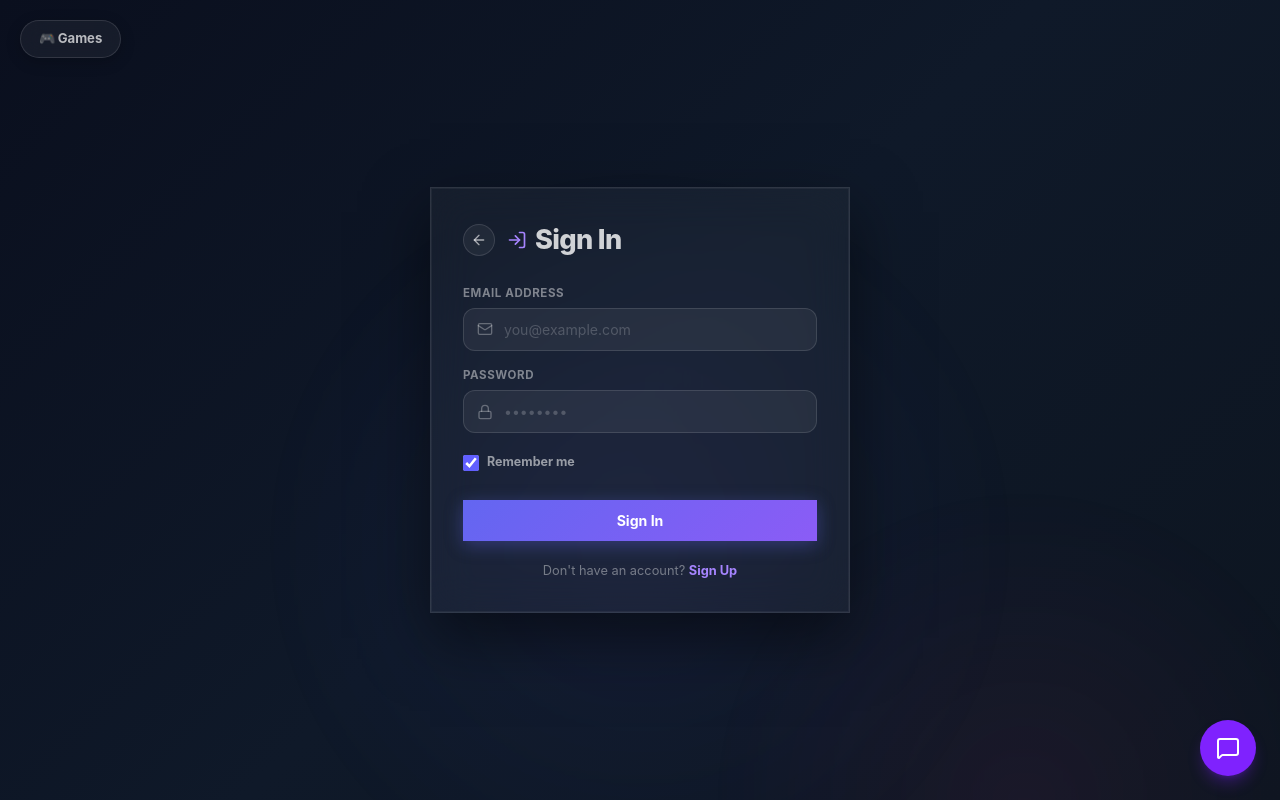
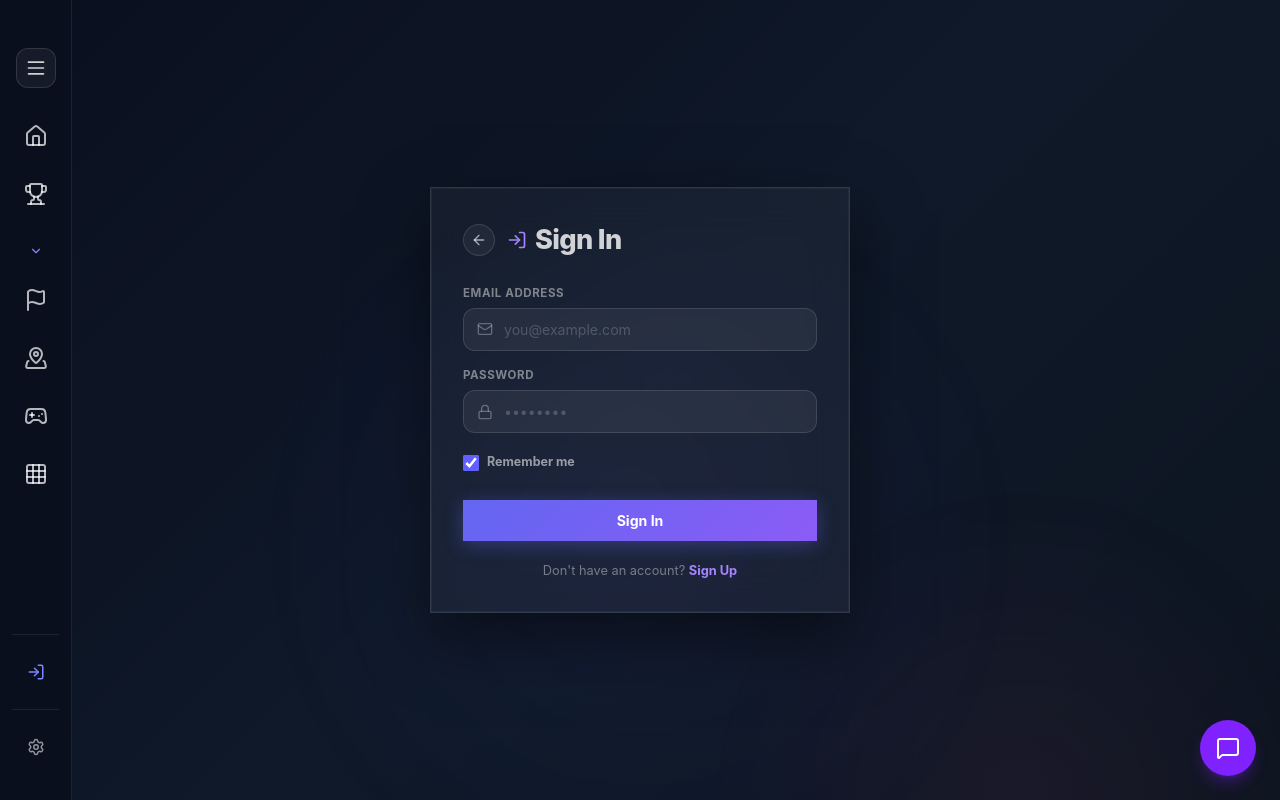
Before and after one commit to PrithvirajVNair/GAMES, a React (Vite) app: page /signin in a window 1280 px wide. Built offline with nearby package versions, Linux system fonts and the light colour scheme; no server answers; a web font is replaced by a local one.

Commit message:
style: Sidebar UI Change

```diff
--- a/src/components/Sidebar.jsx
+++ b/src/components/Sidebar.jsx
@@ -1,5 +1,5 @@
-import { useEffect } from "react";
-import { Ellipsis, Flag, MapPinned, Home, Gamepad2, Settings, LogIn, LogOut, User, UserPlus, Trophy, Grid3x3 } from "lucide-react";
+import { useEffect, useState } from "react";
+import { Ellipsis, Flag, MapPinned, Home, Gamepad2, Settings, LogIn, LogOut, User, UserPlus, Trophy, Grid3x3, ChevronDown, AlignJustify } from "lucide-react";
 import { useNavigate, useLocation } from "react-router-dom";
 import { useAuth } from "../context/AuthContext";
 import { toast } from "react-toastify";
@@ -8,6 +8,7 @@ const Sidebar = ({ isOpen, onClose }) => {
   const navigate = useNavigate();
   const location = useLocation();
   const { user, signOut } = useAuth();
+  const [gamesExpanded, setGamesExpanded] = useState(true);
 
   const mainItems = [
     { id: "home", title: "Main Menu", path: "/", status: "playable" },
@@ -79,33 +80,59 @@ const Sidebar = ({ isOpen, onClose }) => {
     };
   }, [isOpen]);
 
+  const handleToggleClick = () => {
+    // Find the toggle button on the page and click it to open/toggle the sidebar
+    const toggleBtn = Array.from(document.querySelectorAll("button")).find(
+      (btn) =>
+        btn.textContent.includes("Games") || btn.textContent.includes("Close")
+    );
+    if (toggleBtn) {
+      toggleBtn.click();
+    }
+  };
+
   return (
     <>
       {/* Sidebar Drawer */}
       <aside
-        className={`fixed top-0 left-0 bottom-0 w-80 max-sm:w-[280px] bg-[rgba(10,15,30,0.75)] backdrop-blur-[30px] border-r border-white/8 z-[100] flex flex-col gap-6 p-8 max-sm:p-6 transition-transform duration-[350ms] ease-[cubic-bezier(0.4,0,0.2,1)] ${
+        className={`fixed top-0 left-0 bottom-0 z-[100] bg-[rgba(10,15,30,100)] backdrop-blur-[30px] border-r border-white/8 flex flex-col gap-6 p-8 max-sm:p-6 transition-all duration-[350ms] ease-[cubic-bezier(0.4,0,0.2,1)] ${
           isOpen
-            ? "translate-x-0 shadow-[20px_0_80px_rgba(0,0,0,0.6)]"
-            : "-translate-x-full"
+            ? "translate-x-0 w-80 shadow-[20px_0_80px_rgba(0,0,0,0.6)] sidebar-force-open"
+            : "w-80 md:translate-x-0 -translate-x-full"
         }`}
       >
         {/* Header */}
         <div className="flex items-center justify-between mt-4">
+          {isOpen ? (
             <div className="flex items-center gap-2">
-            <Gamepad2 style={{ color: "#fff" }} />
-            <span className="text-[1.3rem] font-extrabold tracking-tight bg-gradient-to-r from-violet-400 to-blue-400 bg-clip-text text-transparent">
+              <Gamepad2 style={{ color: "#fff" }} className="flex-shrink-0" />
+              <span className="sidebar-text-label text-[1.3rem] font-extrabold tracking-tight bg-gradient-to-r from-violet-400 to-blue-400 bg-clip-text text-transparent whitespace-nowrap">
                 FQz Games
               </span>
             </div>
+          ) : (
             <button
-            className="w-8 h-8 rounded-full flex items-center justify-center bg-white/5 border border-white/12 text-white/60 text-[0.95rem] cursor-pointer outline-none transition-all duration-200 ease-[cubic-bezier(0.4,0,0.2,1)] hover:bg-white/12 hover:text-white hover:border-white/25 active:scale-90"
+              onClick={handleToggleClick}
+              className="w-10 h-10 rounded-xl flex items-center justify-center bg-white/5 border border-white/12 text-white/80 cursor-pointer outline-none transition-all duration-200 hover:bg-white/12 hover:text-white hover:border-white/25 active:scale-90 mx-auto"
+              aria-label="Open Sidebar"
+            >
+              <AlignJustify size={20} />
+            </button>
+          )}
+
+          {isOpen && (
+            <button
+              className="sidebar-close-btn w-8 h-8 rounded-full flex items-center justify-center bg-white/5 border border-white/12 text-white/60 text-[0.95rem] cursor-pointer outline-none transition-all duration-200 ease-[cubic-bezier(0.4,0,0.2,1)] hover:bg-white/12 hover:text-white hover:border-white/25 active:scale-90 flex-shrink-0"
               onClick={onClose}
               aria-label="Close Sidebar"
             >
               ✕
             </button>
+          )}
         </div>
 
+        {/* Scrollable Container (from menu items to settings and signed in user) */}
+        <div className="flex-1 overflow-y-auto pr-1.5 -mr-1.5 flex flex-col gap-6 fqz-sidebar-scroll">
           {/* Menu Items */}
           <div className="flex flex-col gap-2.5">
             {mainItems.map((item) => {
@@ -115,14 +142,14 @@ const Sidebar = ({ isOpen, onClose }) => {
               return (
                 <div
                   key={item.id}
-                className={`flex items-center justify-between px-[1.1rem] py-3.5 border-[1.5px] transition-all duration-200 ease-[cubic-bezier(0.4,0,0.2,1)] ${
+                  className={`sidebar-menu-item flex items-center justify-between pl-4 pr-[1.1rem] py-3 border-l-2 transition-all duration-200 ease-[cubic-bezier(0.4,0,0.2,1)] ${
                     isActive
-                    ? "bg-[linear-gradient(135deg,rgba(99,102,241,0.15)_0%,rgba(139,92,246,0.15)_100%)] border-indigo-500/40 shadow-[0_4px_15px_rgba(99,102,241,0.15)]"
-                    : "bg-white/[0.03] border-white/8"
+                      ? "border-l-indigo-500 bg-indigo-500/10 text-indigo-400"
+                      : "border-l-transparent text-white/80"
                   } ${
                     !isPlayable
                       ? "opacity-45 cursor-not-allowed"
-                    : "cursor-pointer hover:bg-white/8 hover:border-white/18 hover:-translate-y-px"
+                      : "cursor-pointer hover:bg-white/[0.04] hover:text-white"
                   }`}
                   onClick={() => {
                     if (isPlayable) {
@@ -131,27 +158,47 @@ const Sidebar = ({ isOpen, onClose }) => {
                     }
                   }}
                 >
-                <div className="flex items-center gap-3">
-                  <span className="text-[1.1rem] text-white flex items-center justify-center">
+                  <div className="sidebar-item-inner flex items-center gap-3">
+                    <span className={`text-[1.1rem] flex items-center justify-center flex-shrink-0 ${isActive ? "text-indigo-400" : "text-white/70"}`}>
                       {iconFor(item.id)}
                     </span>
                     <span
-                    className={`text-[0.88rem] font-bold transition-colors duration-200 ${isActive ? "text-white" : "text-white/85"}`}
+                      className={`sidebar-text-label text-[0.88rem] font-bold transition-colors duration-200 whitespace-nowrap ${isActive ? "text-white font-extrabold" : "text-white/85"}`}
                     >
                       {item.title}
                     </span>
                   </div>
-                <span className="text-[0.85rem] text-white/50">
+                  <span className="sidebar-text-label text-[0.85rem] text-white/50">
                     {isPlayable ? (isActive ? "⚡" : "▶") : "🔒"}
                   </span>
                 </div>
               );
             })}
 
-          <div className="text-[0.72rem] font-extrabold text-white/30 uppercase tracking-widest mt-4 mb-1 pl-3.5 flex items-center gap-1.5 select-none">
-            <span>🎮</span> Games
+            <button
+              onClick={() => setGamesExpanded(!gamesExpanded)}
+              className={`sidebar-menu-item text-[0.72rem] font-extrabold uppercase tracking-widest mt-4 mb-1 pl-3.5 flex items-center justify-between select-none bg-transparent border-none cursor-pointer w-full text-left outline-none transition-colors duration-200 ${
+                gamesExpanded ? "text-indigo-400" : "text-white/30 hover:text-white/60"
+              }`}
+            >
+              <div className="sidebar-item-inner flex items-center gap-1.5">
+                <span className="sidebar-text-label flex-shrink-0">🎮</span>
+                <span className="sidebar-text-label whitespace-nowrap">Games</span>
               </div>
+              <ChevronDown
+                size={14}
+                className={`transition-transform duration-200 flex-shrink-0 ${
+                  gamesExpanded ? "rotate-0 text-indigo-400" : "-rotate-90 text-white/55"
+                }`}
+              />
+            </button>
 
+            <div
+              className={`sidebar-dropdown-wrapper ${
+                gamesExpanded ? "expanded" : "pointer-events-none"
+              }`}
+            >
+              <div className="sidebar-dropdown-content flex flex-col gap-2.5">
                 {gameItems.map((item) => {
                   const isPlayable = item.status === "playable";
                   const isActive = location.pathname === item.path;
@@ -159,14 +206,14 @@ const Sidebar = ({ isOpen, onClose }) => {
                   return (
                     <div
                       key={item.id}
-                className={`flex items-center justify-between px-[1.1rem] py-3.5 border-[1.5px] transition-all duration-200 ease-[cubic-bezier(0.4,0,0.2,1)] ${
+                      className={`sidebar-menu-item flex items-center justify-between pl-4 pr-[1.1rem] py-3 border-l-2 transition-all duration-200 ease-[cubic-bezier(0.4,0,0.2,1)] ${
                         isActive
-                    ? "bg-[linear-gradient(135deg,rgba(99,102,241,0.15)_0%,rgba(139,92,246,0.15)_100%)] border-indigo-500/40 shadow-[0_4px_15px_rgba(99,102,241,0.15)]"
-                    : "bg-white/[0.03] border-white/8"
+                          ? "border-l-indigo-500 bg-indigo-500/10 text-indigo-400"
+                          : "border-l-transparent text-white/80"
                       } ${
                         !isPlayable
                           ? "opacity-45 cursor-not-allowed"
-                    : "cursor-pointer hover:bg-white/8 hover:border-white/18 hover:-translate-y-px"
+                          : "cursor-pointer hover:bg-white/[0.04] hover:text-white"
                       }`}
                       onClick={() => {
                         if (isPlayable) {
@@ -175,22 +222,24 @@ const Sidebar = ({ isOpen, onClose }) => {
                         }
                       }}
                     >
-                <div className="flex items-center gap-3">
-                  <span className="text-[1.1rem] text-white flex items-center justify-center">
+                      <div className="sidebar-item-inner flex items-center gap-3">
+                        <span className={`text-[1.1rem] flex items-center justify-center flex-shrink-0 ${isActive ? "text-indigo-400" : "text-white/70"}`}>
                           {iconFor(item.id)}
                         </span>
                         <span
-                    className={`text-[0.88rem] font-bold transition-colors duration-200 ${isActive ? "text-white" : "text-white/85"}`}
+                          className={`sidebar-text-label text-[0.88rem] font-bold transition-colors duration-200 whitespace-nowrap ${isActive ? "text-white font-extrabold" : "text-white/85"}`}
                         >
                           {item.title}
                         </span>
                       </div>
-                <span className="text-[0.85rem] text-white/50">
+                      <span className="sidebar-text-label text-[0.85rem] text-white/50">
                         {isPlayable ? (isActive ? "⚡" : "▶") : "🔒"}
                       </span>
                     </div>
                   );
                 })}
+              </div>
+            </div>
           </div>
 
           {/* Bottom: Auth and Settings */}
@@ -200,13 +249,17 @@ const Sidebar = ({ isOpen, onClose }) => {
               {user ? (
                 <>
                   {/* Logged In Info */}
-                <div className="flex items-center gap-3 px-3 py-1.5 bg-white/[0.02] rounded-xl border border-white/5">
-                  <div className="w-8 h-8 rounded-full bg-violet-500/10 border border-violet-500/25 flex items-center justify-center text-violet-400 font-bold uppercase text-[0.9rem]">
+                  <div className={`flex items-center rounded-xl transition-all duration-200 ${
+                    isOpen
+                      ? "bg-white/[0.02] border border-white/5 justify-start gap-3 px-3 py-1.5"
+                      : "bg-transparent border-transparent justify-center gap-0 px-0 py-0"
+                  }`}>
+                    <div className="w-8 h-8 rounded-full bg-violet-500/10 border border-violet-500/25 flex items-center justify-center text-violet-400 font-bold uppercase text-[0.9rem] flex-shrink-0">
                       {user.username ? user.username[0] : "?"}
                     </div>
-                  <div className="flex flex-col truncate">
+                    <div className="sidebar-text-label flex flex-col truncate">
                       <span className="text-[0.72rem] text-white/35 font-bold uppercase tracking-wider">Signed In As</span>
-                    <span className="text-[0.85rem] font-extrabold text-white truncate">{user.username}</span>
+                      <span className="text-[0.85rem] font-extrabold text-white truncate"> {user.username}</span>
                     </div>
                   </div>
 
@@ -216,14 +269,14 @@ const Sidebar = ({ isOpen, onClose }) => {
                       navigate("/profile");
                       onClose();
                     }}
-                  className={`w-full flex items-center gap-3 px-[1.1rem] py-3 border-[1.5px] transition-all duration-200 cursor-pointer ${
+                    className={`sidebar-menu-item w-full flex items-center gap-3 pl-4 pr-[1.1rem] py-3 border-l-2 transition-all duration-200 cursor-pointer ${
                       location.pathname === "/profile"
-                      ? "bg-[linear-gradient(135deg,rgba(99,102,241,0.15)_0%,rgba(139,92,246,0.15)_100%)] border-indigo-500/40"
-                      : "bg-white/[0.03] border-white/8 hover:bg-white/8 hover:border-white/18 hover:-translate-y-px"
+                        ? "border-l-indigo-500 bg-indigo-500/10 text-indigo-400"
+                        : "border-l-transparent text-white/80 hover:bg-white/[0.04] hover:text-white"
                     }`}
                   >
-                  <User size={18} className={location.pathname === "/profile" ? "text-violet-400" : "text-white/55"} />
-                  <span className={`text-[0.88rem] font-bold ${location.pathname === "/profile" ? "text-white" : "text-white/70"}`}>
+                    <User size={18} className={`flex-shrink-0 ${location.pathname === "/profile" ? "text-indigo-400" : "text-white/55"}`} />
+                    <span className={`sidebar-text-label text-[0.88rem] font-bold whitespace-nowrap ${location.pathname === "/profile" ? "text-white font-extrabold" : "text-white/70"}`}>
                       Profile
                     </span>
                   </button>
@@ -231,10 +284,10 @@ const Sidebar = ({ isOpen, onClose }) => {
                   {/* Logout Link */}
                   <button
                     onClick={handleLogout}
-                  className="w-full flex items-center gap-3 px-[1.1rem] py-3 border-[1.5px] bg-red-500/5 border-red-500/15 text-red-400/80 cursor-pointer transition-all duration-200 hover:bg-red-500/10 hover:border-red-500/25 hover:text-red-400 active:scale-[0.98]"
+                    className="sidebar-menu-item w-full flex items-center gap-3 pl-4 pr-[1.1rem] py-3 border-l-2 border-l-transparent text-red-400/80 hover:bg-red-500/10 hover:text-red-400 cursor-pointer transition-all duration-200"
                   >
-                  <LogOut size={18} />
-                  <span className="text-[0.88rem] font-bold">Logout</span>
+                    <LogOut size={18} className="flex-shrink-0" />
+                    <span className="sidebar-text-label text-[0.88rem] font-bold whitespace-nowrap">Logout</span>
                   </button>
                 </>
               ) : (
@@ -245,14 +298,14 @@ const Sidebar = ({ isOpen, onClose }) => {
                       navigate("/signin");
                       onClose();
                     }}
-                  className={`w-full flex items-center gap-3 px-[1.1rem] py-3 border-[1.5px] transition-all duration-200 cursor-pointer ${
+                    className={`sidebar-menu-item w-full flex items-center gap-3 pl-4 pr-[1.1rem] py-3 border-l-2 transition-all duration-200 cursor-pointer ${
                       location.pathname === "/signin"
-                      ? "bg-[linear-gradient(135deg,rgba(99,102,241,0.15)_0%,rgba(139,92,246,0.15)_100%)] border-indigo-500/40"
-                      : "bg-white/[0.03] border-white/8 hover:bg-white/8 hover:border-white/18 hover:-translate-y-px"
+                        ? "border-l-indigo-500 bg-indigo-500/10 text-indigo-400"
+                        : "border-l-transparent text-white/80 hover:bg-white/[0.04] hover:text-white"
                     }`}
                   >
-                  <LogIn size={18} className="text-white/55" />
-                  <span className="text-[0.88rem] font-bold text-white/70">Sign In</span>
+                    <LogIn size={18} className={`flex-shrink-0 ${location.pathname === "/signin" ? "text-indigo-400" : "text-white/55"}`} />
+                    <span className="sidebar-text-label text-[0.88rem] font-bold text-white/70 whitespace-nowrap">Sign In</span>
                   </button>
                 </>
               )}
@@ -262,24 +315,25 @@ const Sidebar = ({ isOpen, onClose }) => {
             <div className="border-t border-white/8 pt-4">
               <button
                 onClick={() => { navigate("/settings"); onClose(); }}
-              className={`w-full flex items-center gap-3 px-[1.1rem] py-3 border-[1.5px] transition-all duration-200 cursor-pointer ${
+                className={`sidebar-menu-item w-full flex items-center gap-3 pl-4 pr-[1.1rem] py-3 border-l-2 transition-all duration-200 cursor-pointer ${
                   location.pathname === "/settings"
-                  ? "bg-[linear-gradient(135deg,rgba(99,102,241,0.15)_0%,rgba(139,92,246,0.15)_100%)] border-indigo-500/40"
-                  : "bg-white/[0.03] border-white/8 hover:bg-white/8 hover:border-white/18 hover:-translate-y-px"
+                    ? "border-l-indigo-500 bg-indigo-500/10 text-indigo-400"
+                    : "border-l-transparent text-white/80 hover:bg-white/[0.04] hover:text-white"
                 }`}
               >
-              <Settings size={18} className={location.pathname === "/settings" ? "text-violet-400" : "text-white/55"} />
-              <span className={`text-[0.88rem] font-bold ${location.pathname === "/settings" ? "text-white" : "text-white/70"}`}>
+                <Settings size={18} className={`flex-shrink-0 ${location.pathname === "/settings" ? "text-indigo-400" : "text-white/55"}`} />
+                <span className={`sidebar-text-label text-[0.88rem] font-bold whitespace-nowrap ${location.pathname === "/settings" ? "text-white font-extrabold" : "text-white/70"}`}>
                   Settings
                 </span>
               </button>
+            </div>
           </div>
         </div>
       </aside>
 
       {/* Backdrop */}
       <div
-        className={`fixed inset-0 bg-black/40 backdrop-blur-[2px] z-[99] transition-opacity duration-300 ${
+        className={`fixed inset-0 bg-black/40 backdrop-blur-[2px] z-[99] transition-opacity duration-300 md:hidden ${
           isOpen
             ? "opacity-100 pointer-events-auto"
             : "opacity-0 pointer-events-none"
--- a/src/index.css
+++ b/src/index.css
@@ -1,4 +1,31 @@
 @import "tailwindcss";
+
+/* ── Custom Scrollbar Theme ── */
+html {
+  scrollbar-width: thin;
+  scrollbar-color: rgba(99, 102, 241, 0.7) rgba(8, 10, 22, 1);
+  scroll-behavior: smooth;
+}
+
+::-webkit-scrollbar {
+  width: 8px;
+  height: 8px;
+}
+::-webkit-scrollbar-track {
+  background: rgba(8, 10, 22, 1);
+}
+::-webkit-scrollbar-thumb {
+  background: rgba(99, 102, 241, 0.7);
+  border-radius: 9999px;
+  border: 2px solid transparent;
+  background-clip: padding-box;
+}
+::-webkit-scrollbar-thumb:hover {
+  background: rgba(129, 140, 248, 1);
+  border-radius: 9999px;
+  border: 2px solid transparent;
+  background-clip: padding-box;
+}
 
 /* ── Font Utilities ── */
 @utility roboto { font-family: "Roboto", sans-serif; }
@@ -107,3 +134,113 @@
   background: linear-gradient(90deg, #6366f1, #a78bfa, #ec4899);
   transition: width 0.5s cubic-bezier(0.4, 0, 0.2, 1);
 }
+
+/* ── Custom thin sidebar scrollbar ── */
+.fqz-sidebar-scroll::-webkit-scrollbar {
+  width: 5px;
+}
+.fqz-sidebar-scroll::-webkit-scrollbar-track {
+  background: transparent;
+}
+.fqz-sidebar-scroll::-webkit-scrollbar-thumb {
+  background: rgba(255, 255, 255, 0.1);
+  border-radius: 99px;
+}
+.fqz-sidebar-scroll::-webkit-scrollbar-thumb:hover {
+  background: rgba(255, 255, 255, 0.2);
+}
+
+/* ── Sidebar dropdown accordion transition ── */
+.sidebar-dropdown-wrapper {
+  display: grid;
+  grid-template-rows: 0fr;
+  transition: grid-template-rows 300ms cubic-bezier(0.4, 0, 0.2, 1), opacity 250ms ease, margin-top 300ms ease;
+  opacity: 0;
+}
+.sidebar-dropdown-wrapper.expanded {
+  grid-template-rows: 1fr;
+  opacity: 1;
+  margin-top: 0.25rem;
+}
+.sidebar-dropdown-content {
+  overflow: hidden;
+  min-height: 0;
+}
+
+/* ── Sidebar Mini-Dock Layout for Desktop ── */
+.sidebar-text-label {
+  transition: opacity 200ms ease, width 200ms ease, margin 200ms ease;
+  opacity: 1;
+  visibility: visible;
+  display: inline-block;
+}
+
+@media (min-width: 768px) {
+  /* Offset page content so it doesn't overlap the mini-sidebar */
+  body {
+    padding-left: 72px !important;
+    transition: padding-left 350ms cubic-bezier(0.4, 0, 0.2, 1);
+  }
+
+  /* Hide page sidebar floating toggle button on desktop (drawer toggle is inside sidebar) */
+  button.fixed.top-5.left-5 {
+    display: none !important;
+  }
+
+  /* Collapsed state of sidebar (when NOT forced open) */
+  aside:not(.sidebar-force-open) {
+    width: 72px !important;
+    padding-left: 0.75rem !important;
+    padding-right: 0.75rem !important;
+    overflow-x: hidden !important;
+  }
+
+  /* Center the gamepad icon and main headers */
+  aside:not(.sidebar-force-open) .justify-between {
+    justify-content: center !important;
+  }
+
+  /* Hide labels in collapsed state */
+  aside:not(.sidebar-force-open) .sidebar-text-label {
+    opacity: 0 !important;
+    visibility: hidden !important;
+    width: 0 !important;
+    height: 0 !important;
+    margin: 0 !important;
+    padding: 0 !important;
+    overflow: hidden !important;
+  }
+
+  /* Center items inside the mini-sidebar and remove borders/backgrounds */
+  aside:not(.sidebar-force-open) .sidebar-menu-item {
+    justify-content: center !important;
+    padding-left: 0 !important;
+    padding-right: 0 !important;
+    background: transparent !important;
+    background-image: none !important;
+    border-color: transparent !important;
+    border-width: 0 !important;
+    box-shadow: none !important;
+    gap: 0 !important;
+  }
+
+  /* Remove hover background and border effects when collapsed */
+  aside:not(.sidebar-force-open) .sidebar-menu-item:hover {
+    background: transparent !important;
+    background-image: none !important;
+    border-color: transparent !important;
+    border-width: 0 !important;
+    transform: none !important;
+    box-shadow: none !important;
+  }
+
+  /* Remove gaps in inner containers to ensure icons center perfectly */
+  aside:not(.sidebar-force-open) .sidebar-item-inner {
+    gap: 0 !important;
+  }
+
+  /* Hide close button when collapsed */
+  aside:not(.sidebar-force-open) .sidebar-close-btn {
+    display: none !important;
+  }
+}
```
Also changed, not shown: src/pages/Leaderboard.jsx (+22 -22 lines), src/pages/Profile.jsx (+20 -6 lines), src/pages/SignIn.jsx (+15 -4 lines), src/pages/SignUp.jsx (+15 -6 lines). Lines whose indentation alone changed are shown as unchanged.
